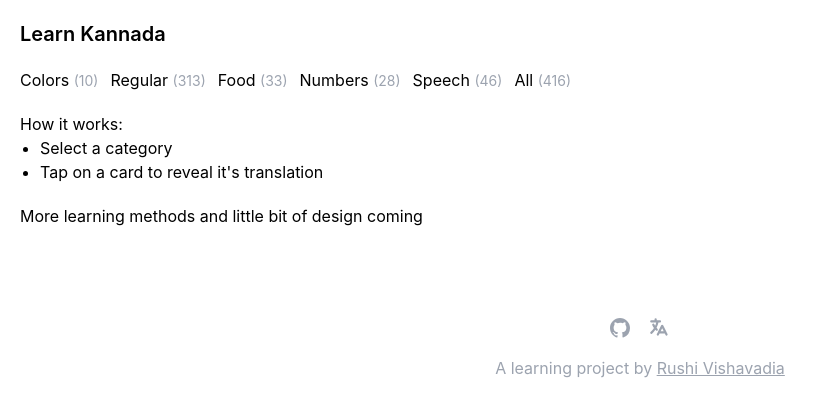
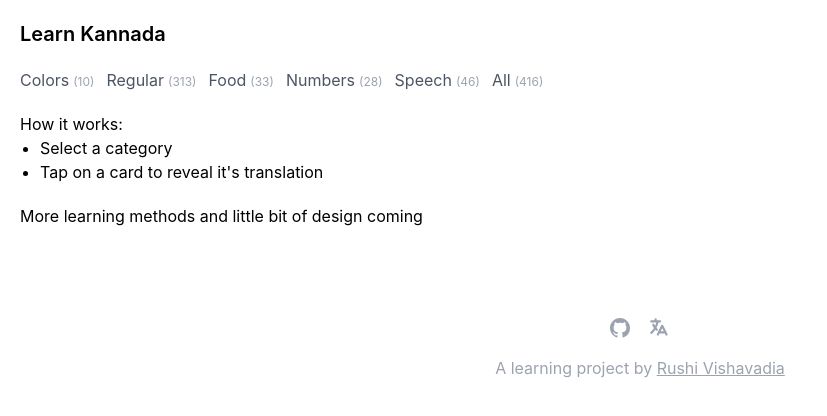
Before and after one commit to rushi/language-flashcards, a Next.js app: page / in a window 1280 px wide. Shown: the top 416 px of the page, without its empty margins (0-827 px from the left). Built offline with nearby package versions, Linux system fonts and the light colour scheme.

Commit message:
Menu formatting

```diff
--- a/components/Menu.js
+++ b/components/Menu.js
@@ -2,21 +2,23 @@ import _ from 'lodash';
 import Link from 'next/link';
 import words from '../words';
 
-const wordLinks = () => {
+const wordLinks = (active) => {
     return _.keys(words).map((word) => {
         const count = _.keys(words[word]).length;
+        const activeClass = word === active ? 'text-black underline' : 'text-gray-600';
         return (
+            <>
             <Link key={word} href={`/${word}`}>
-                <a className="mr-3 hover:underline">
-                    {_.capitalize(word)} <span className="text-gray-400 text-sm">({count})</span>
-                </a>
+                <a className={`hover:underline ${activeClass}`}>{_.capitalize(word)}</a>
             </Link>
+            <span className="pl-1 mr-3 text-gray-400 text-xs">({count})</span>
+            </>
         );
     });
 };
 
-const Menu = () => {
-    return <div className="px-5">{wordLinks()}</div>;
+const Menu = ({ active }) => {
+    return <div className="px-5">{wordLinks(active)}</div>;
 };
 
 export default Menu;
--- a/components/Page.js
+++ b/components/Page.js
@@ -4,7 +4,7 @@ import { ray } from 'node-ray/web';
 import Header from '../components/Header';
 import Footer from '../components/Footer';
 
-const Page = ({ title = 'Learn Kannada', children, ...rest }) => {
+const Page = ({ active, title = 'Learn Kannada', children, ...rest }) => {
     return (
         <main {...rest}>
             <Head>
@@ -14,7 +14,7 @@ const Page = ({ title = 'Learn Kannada', children, ...rest }) => {
             </Head>
 
             <Header />
-            <Menu />
+            <Menu active={active} />
 
             <section className="px-5 py-5">{children}</section>
 
--- a/pages/[category].js
+++ b/pages/[category].js
@@ -34,7 +34,7 @@ const generateButton = (sortList, callback, name, active) => {
 };
 
 const Category = ({ category }) => {
-    const [list, setList] = useState(words[category]); // TODO: This is a state because I can't derive it from source
+    const [list, setList] = useState(words[category]); // TODO: This is a state because I can't derive it from source due to the json format
     const [order, setOrder] = useState('alphabetic');
     const [source, setSource] = useState('english');
 
@@ -42,7 +42,6 @@ const Category = ({ category }) => {
         setList(words[category]);
     }, [category]);
 
-    ray(order + ', ' + source + ': ' + _.keys(list)[0]);
     const active = { order: { [order]: true }, source: { [source]: true } };
     const sort = (e) => {
         const newOrder = e.target.getAttribute('data-sort');
@@ -72,9 +71,8 @@ const Category = ({ category }) => {
     const sourceButtons = generateButton(sourceList, swap, 'source', active.source);
 
     return (
-        <Page title={`Learn ${_.capitalize(category)}`}>
+        <Page active={category} title={`Learn ${_.capitalize(category)} in Kannada`}>
             <div className="mb-5">
-                <div className="text-gray-700 text-sm mb-1">Take it up a notch, make it difficult with these</div>
                 <span className="relative mb-2 md:mb-0 z-0 inline-flex shadow-sm rounded-md mr-5">{sortButtons}</span>
                 <span className="relative z-0 inline-flex shadow-sm rounded-md">{sourceButtons}</span>
             </div>
```
